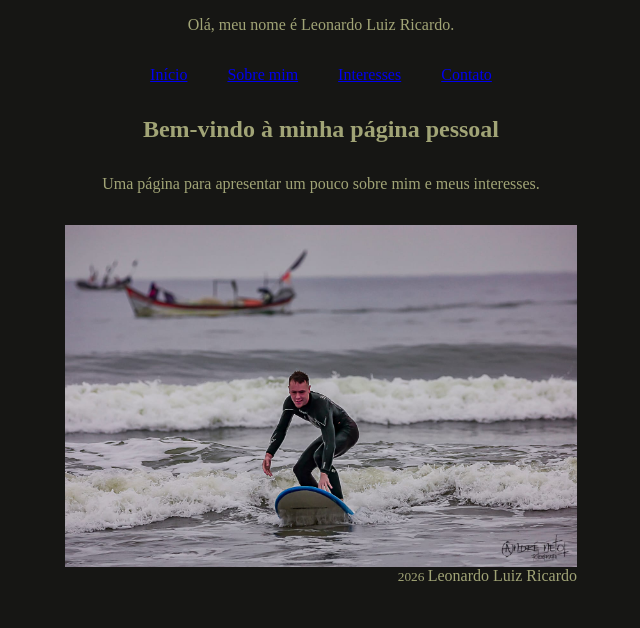
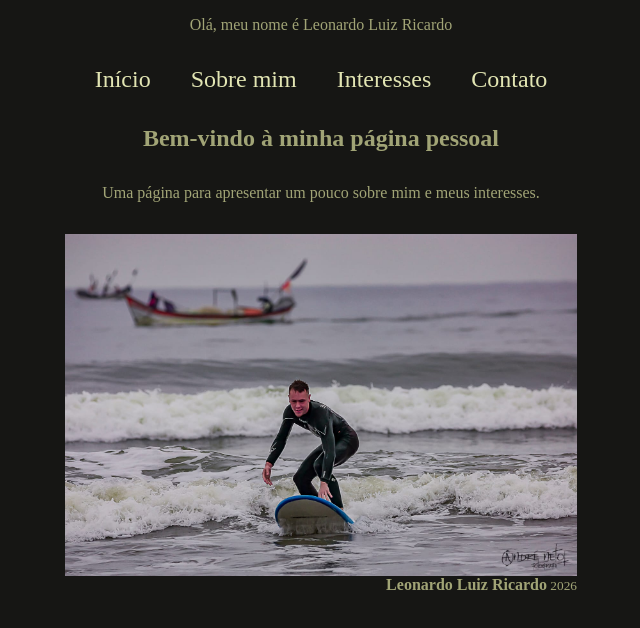
Before and after one commit to LeoLRicardo/PaginaPessoal1, a plain HTML site: page index.html in a window 1280 px wide. Shown: the whole page, without its empty margins (319-959 px from the left). Drawn offline with Linux system fonts and the light colour scheme; a web font is replaced by a local one.

Commit message:
Refactor HTML structure and update text formatting

```diff
--- a/index.html
+++ b/index.html
@@ -14,16 +14,17 @@
 </head>
 <body>
     <header>
-        <p>Olá, meu nome é Leonardo Luiz Ricardo.</p>
+        <p>Olá, meu nome é Leonardo Luiz Ricardo</p>
         <nav>
             <ul>
-                <li><a href="index.html">Início</a></li>
-                <li><a href="sobre.html">Sobre mim</a></li>
-                <li><a href="interesses.html">Interesses</a></li>
-                <li><a href="contato.html">Contato</a></li>
+                <li><a class="navegador" href="index.html">Início</a></li>
+                <li><a class="navegador" href="sobre.html">Sobre mim</a></li>
+                <li><a class="navegador" href="interesses.html">Interesses</a></li>
+                <li><a class="navegador" href="contato.html">Contato</a></li>
             </ul>
         </nav>
     </header>
+
     <main>
         <section>
             <h1>Bem-vindo à minha página pessoal</h1>
@@ -31,8 +32,9 @@
         </section>
         <img alt="Foto minha surfando" src="./FotoEuSurfando.jpeg">
     </main>
+
     <footer>
-        <p><small> 2026 </small>Leonardo Luiz Ricardo</p>
+        <p><strong>Leonardo Luiz Ricardo</strong><small> 2026 </small></p>
     </footer>
 </body>
 </html>
```
